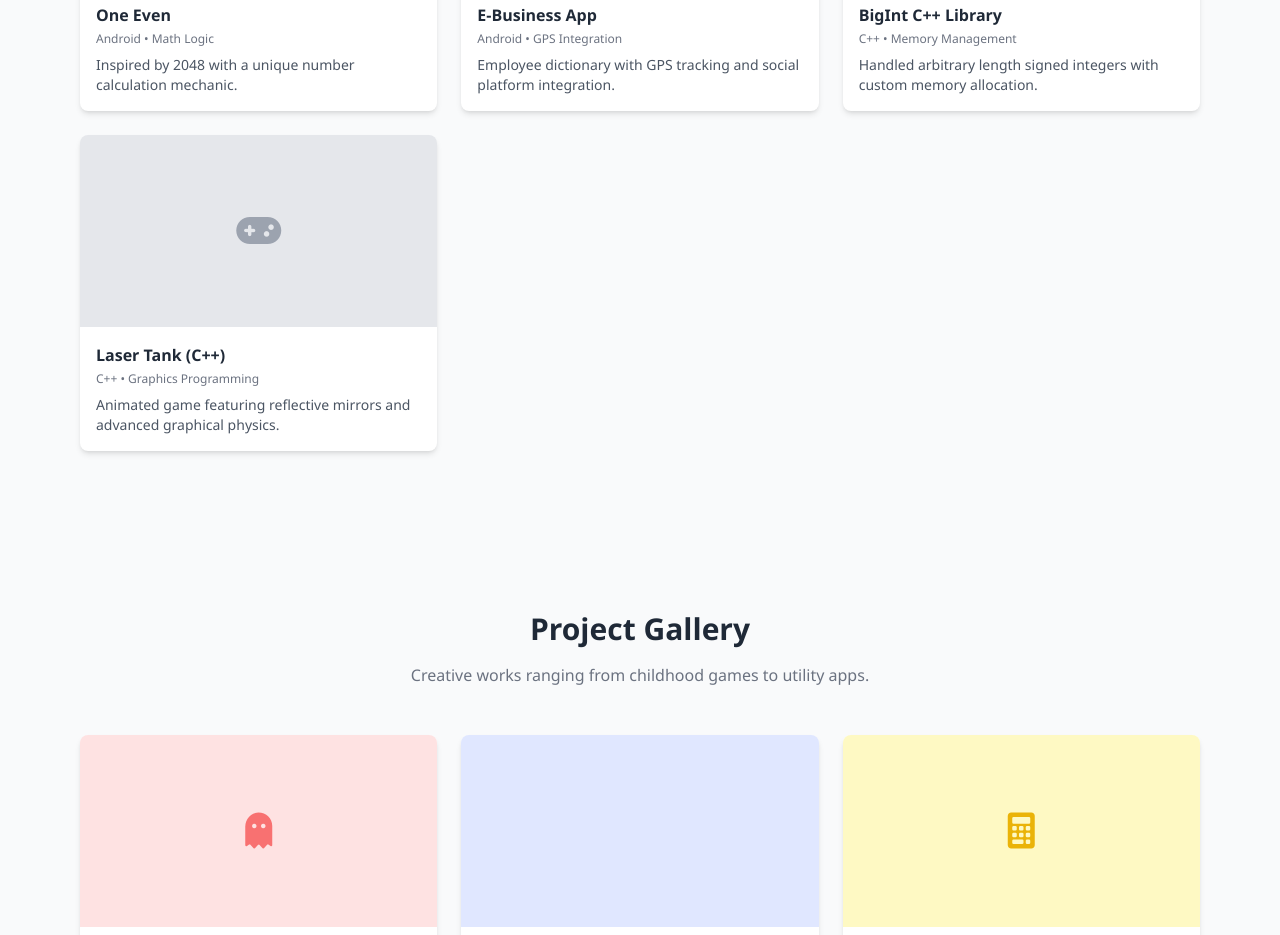
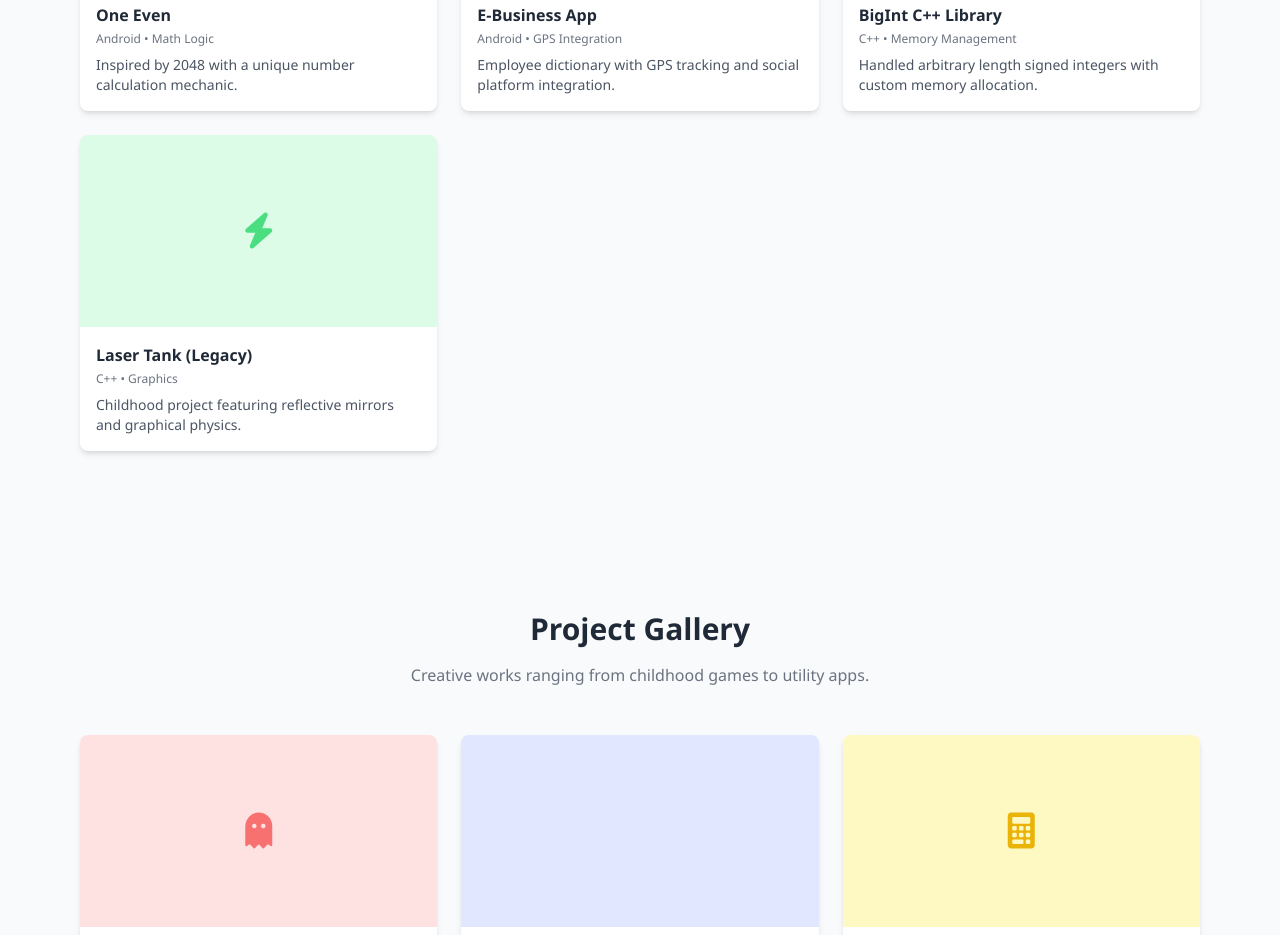
Before and after one commit to honeygoyal/honeygoyal.github.io, a plain HTML site: page index.html in a window 1280 px wide. Shown: the part 3375-4310 px from the top of the page. Drawn offline with nearby package versions, Linux system fonts and the light colour scheme.

Commit message:
Update index.html

```diff
--- a/index.html
+++ b/index.html
@@ -258,13 +258,13 @@
                     </div>
                 </div>
                 <div class="bg-white rounded-lg overflow-hidden shadow-md">
-                    <div class="w-full h-48 bg-gray-200 flex items-center justify-center">
-                        <i class="fas fa-gamepad text-4xl text-gray-400"></i>
+                    <div class="w-full h-48 bg-green-100 flex items-center justify-center">
+                        <i class="fas fa-bolt text-4xl text-green-400"></i>
                     </div>
                     <div class="p-4">
-                        <h4 class="font-bold">Laser Tank (C++)</h4>
-                        <p class="text-xs text-gray-500 mt-1">C++ • Graphics Programming</p>
-                        <p class="text-sm text-gray-600 mt-2">Animated game featuring reflective mirrors and advanced graphical physics.</p>
+                        <h4 class="font-bold">Laser Tank (Legacy)</h4>
+                        <p class="text-xs text-gray-500 mt-1">C++ • Graphics</p>
+                        <p class="text-sm text-gray-600 mt-2">Childhood project featuring reflective mirrors and graphical physics.</p>
                     </div>
                 </div>
             </div>
```
